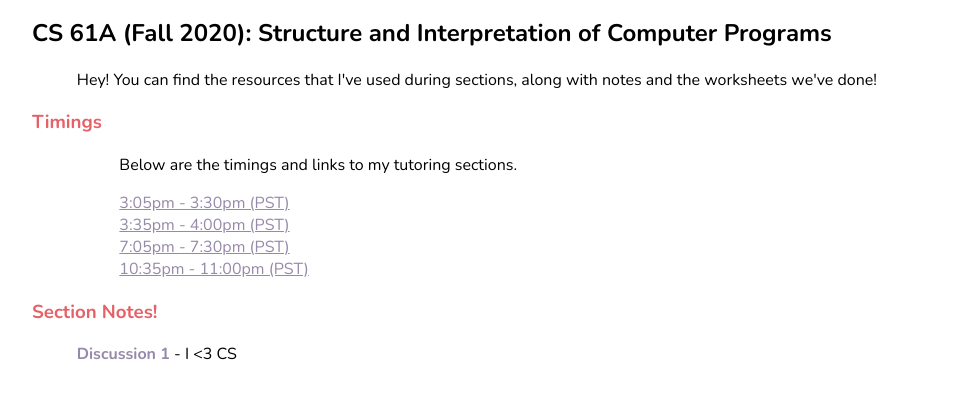
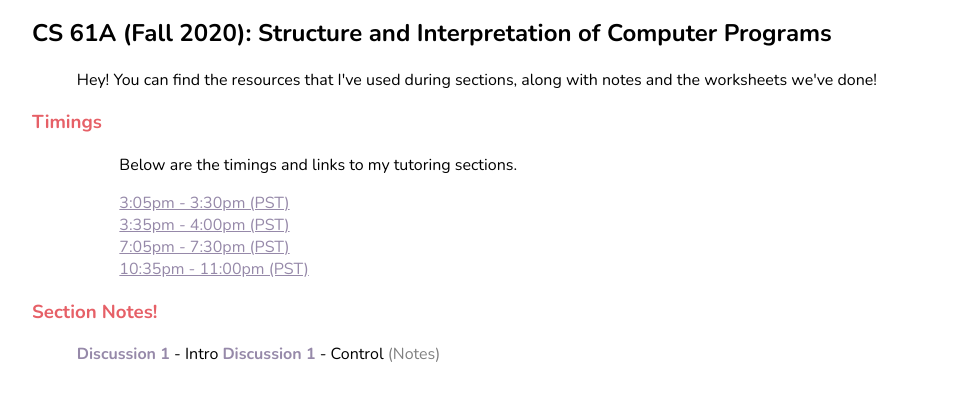
Before and after one commit to vidyaganga/sreevidyaganga.github.io, a plain HTML site: page pages/teaching.html in a window 1280 px wide. Shown: the part 160-560 px from the top of the page, without its empty margins (160-1119 px from the left). Drawn offline with nearby package versions, Linux system fonts and the light colour scheme.

Commit message:
week 2 notes

```diff
--- a/pages/teaching.css
+++ b/pages/teaching.css
@@ -98,3 +98,12 @@
         h2 {
             font-weight: 700;
         }
+
+        .files {
+            text-decoration: none;
+            color: grey;
+        }
+
+        .files:hover {
+            font-weight: bold;
+        }
--- a/pages/teaching.html
+++ b/pages/teaching.html
@@ -40,7 +40,9 @@
     <div>
         <h3> Section Notes! </h3>
         <div class="text" class="notes">
-            <strong>Discussion 1</strong> - <em> I <3 CS</em>
+            <strong>Discussion 1</strong> - <em> Intro </em>
+            <strong>Discussion 1</strong> - <em> Control </em>
+            <a target="_blank" href="../files/week2_notes.pdf" class=files>(Notes)</a>
         </div>
     </div>
 </body>
```
Also changed, not shown: 2 other files.
